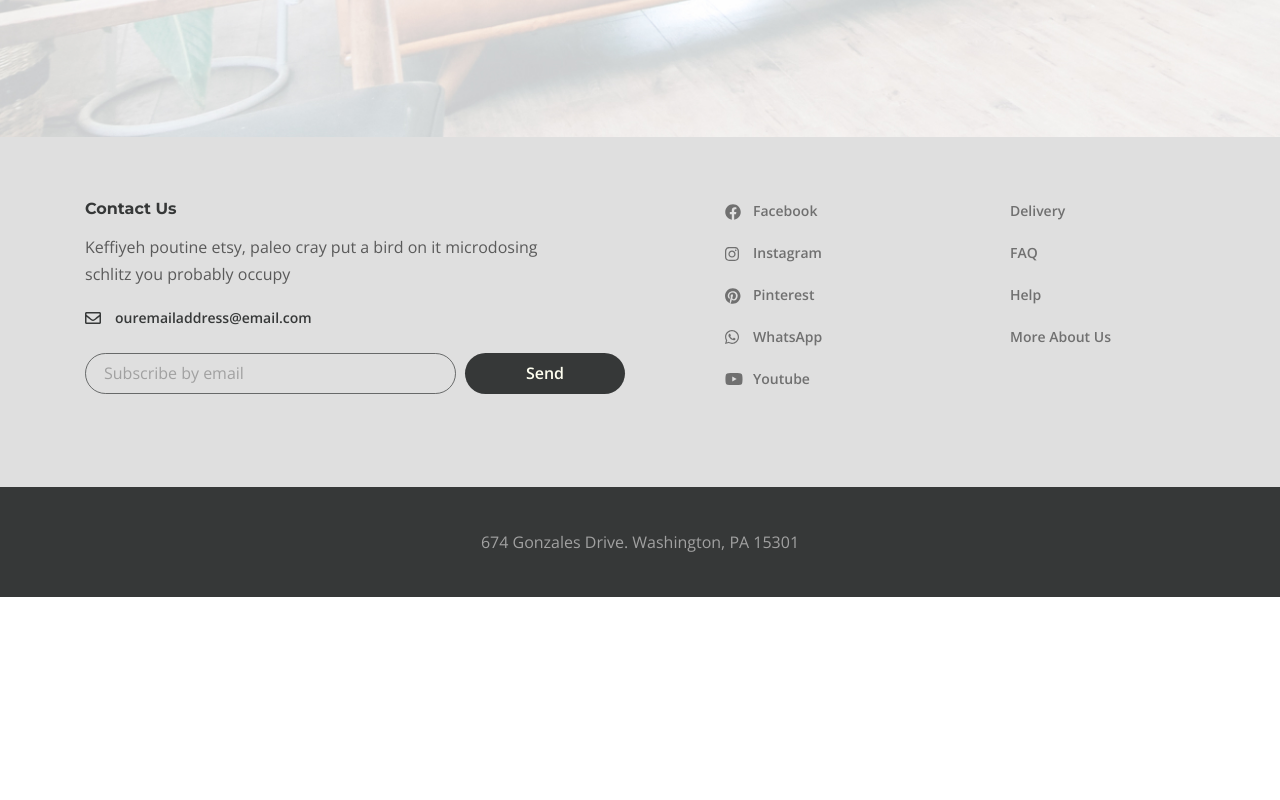
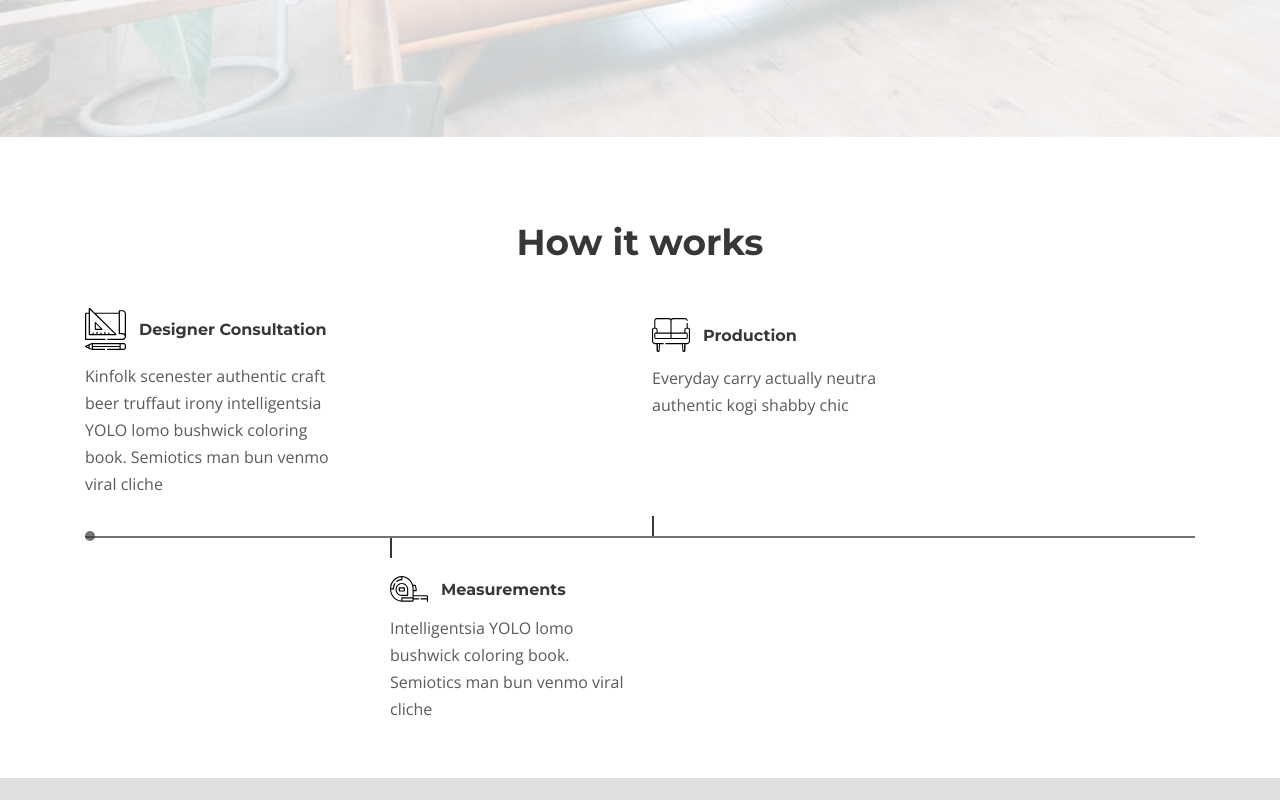
Before and after one commit to User-960/Project-desire, a website: page app/index.html in a window 1280 px wide. Shown: the part 2180-2980 px from the top of the page. Before the commit the page ends 2777 px from the top, so only its background shows below. Drawn offline with nearby package versions, Linux system fonts and the light colour scheme.

Commit message:
Issue 02.04.01 - Add element works-path in index.html

```diff
--- a/app/index.html
+++ b/app/index.html
@@ -192,6 +192,45 @@
           </p>
         </div>
       </section>
+      <section class="works-path">
+        <div class="container">
+          <h3 class="works-path__title">
+            How it works
+          </h3>
+          <div class="works-path__items">
+            <div class="works-path__items-box">
+              <div class="works-path__item works-path__item--consultation">
+                <img class="works-path__item-img" src="images/graphic-tool.svg" alt="icon">
+                <h6 class="works-path__item-title">
+                  Designer Consultation
+                </h6>
+                <p class="works-path__item-text">
+                  Kinfolk scenester authentic craft beer truffaut irony intelligentsia YOLO lomo bushwick coloring book. Semiotics man bun
+                  venmo viral cliche
+                </p>
+              </div>
+              <div class="works-path__item works-path__item--production">
+                <img class="works-path__item-img" src="images/sofa.svg" alt="icon">
+                <h6 class="works-path__item-title">
+                  Production
+                </h6>
+                <p class="works-path__item-text">
+                  Everyday carry actually neutra authentic kogi shabby chic
+                </p>
+              </div>
+            </div>
+            <div class="works-path__item works-path__item--measurements">
+              <img class="works-path__item-img" src="images/measuring-tape.svg" alt="icon">
+              <h6 class="works-path__item-title">
+                Measurements
+              </h6>
+              <p class="works-path__item-text">
+                Intelligentsia YOLO lomo bushwick coloring book. Semiotics man bun venmo viral cliche
+              </p>
+            </div>
+          </div>
+        </div>
+      </section>
     </main>
 
     <footer class="footer">
--- a/app/scss/style.scss
+++ b/app/scss/style.scss
@@ -408,3 +408,78 @@
     color: $default;
   }
 }
+
+.works-path {
+  padding: 80px 0 30px;
+  &__title {
+    text-align: center;
+    color: $title;
+    @extend %title-font;
+    font-size: 36px;
+    line-height: 51px;
+    margin-bottom: 40px;
+  }
+  &__items-box {
+    display: flex;
+    align-items: flex-end;
+    border-bottom: 2px solid rgba($title, .7);
+    position: relative;
+    &::before {
+      content: '';
+      position: absolute;
+      bottom: -5px;
+      left: 0;
+      width: 10px;
+      height: 10px;
+      border-radius: 50%;
+      background: rgba($title, .7);;
+    }
+  }
+  &__item {
+    width: 250px;
+    display: flex;
+    flex-wrap: wrap;
+    align-items: center;
+    height: 100%;
+    position: relative;
+  }
+  &__item--production {
+    margin-left: 317px;
+    &::after {
+      content: '';
+      bottom: 0;
+      left: 0;
+      position: absolute;
+      width: 2px;
+      height: 20px;
+      background-color: $title;
+    }
+  }
+  &__item--production,
+  &__item--consultation {
+    padding-bottom: 38px;
+  }
+  &__item--measurements {
+    padding-top: 38px;
+    margin-left: 305px;
+    &::before {
+      content: '';
+      top: 0;
+      left: 0;
+      position: absolute;
+      width: 2px;
+      height: 20px;
+      background-color: $title;
+    }
+  }
+  &__item-title {
+    margin-left: 13px;
+    line-height: 23px;
+    color: $title;
+    @extend %title-font;
+  }
+  &__item-text {
+    margin-top: 13px;
+    min-height: 133px;
+  }
+}
```
Also changed, not shown: app/css/style.min.css, app/images/graphic-tool.svg (added), app/images/measuring-tape.svg (added), app/images/sofa.svg (added).
